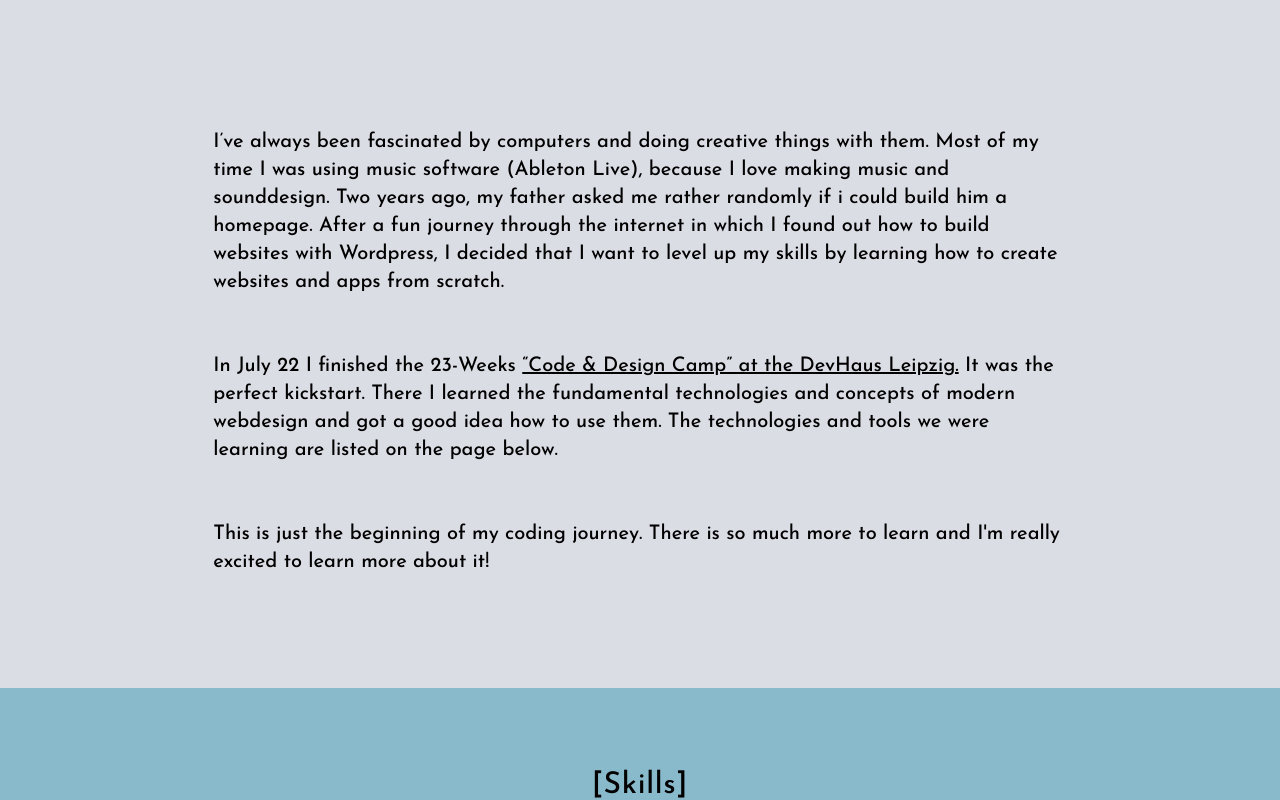
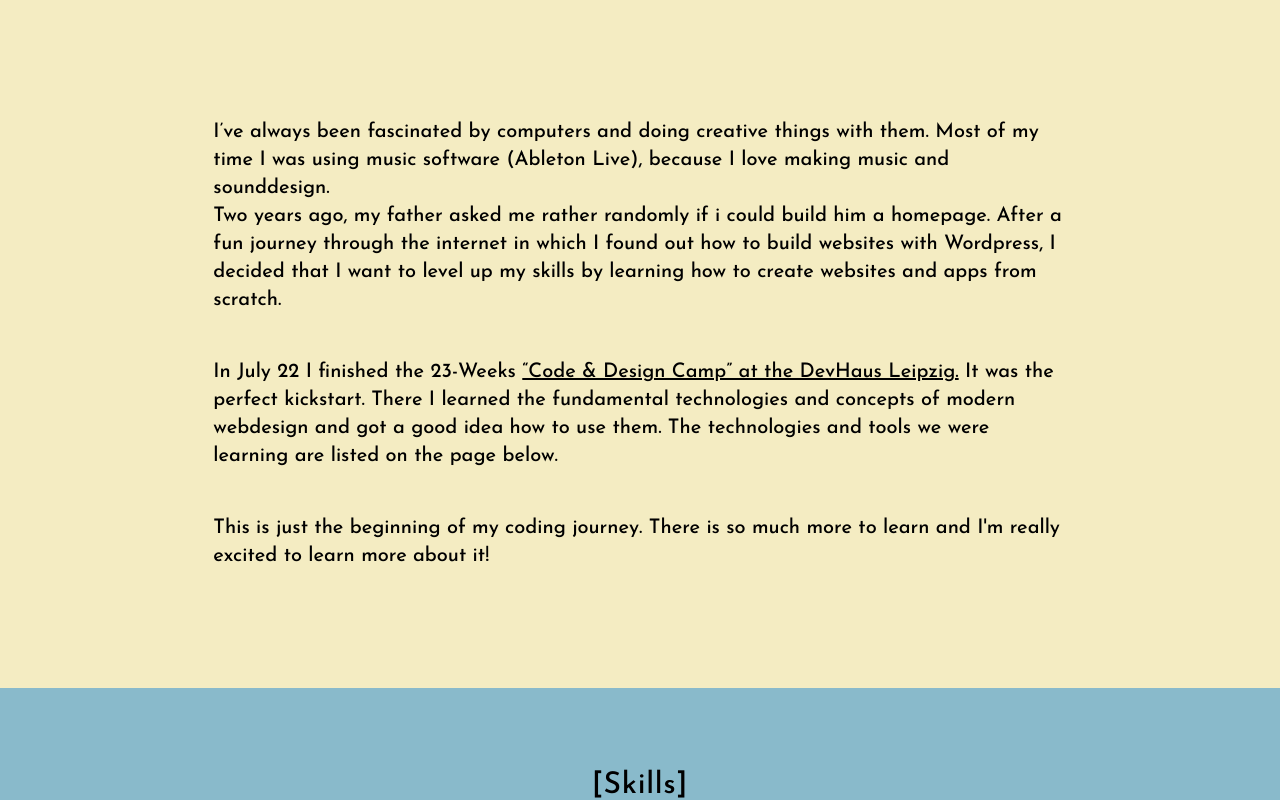
Before and after one commit to SimonBoerner/portfolio-nextjs, a Next.js app: page / in a window 1280 px wide. Shown: the part 912-1712 px from the top of the page. Built offline with nearby package versions, Linux system fonts and the light colour scheme; what @beaubus/svg-patterns-for-tailwindcss would draw is missing.

Commit message:
some changes

```diff
--- a/Components/Aboutme.tsx
+++ b/Components/Aboutme.tsx
@@ -4,24 +4,23 @@ const Aboutme = () => {
   return (
     <div
       id="aboutme"
-      className="relative flex flex-col items-center justify-center pt-40 min-h-screen bg-palette2/20 text-xl snap-start text-black pb-8"
+      className="relative flex flex-col items-center justify-center pt-40 min-h-screen bg-palette4/50 text-xl snap-start text-black pb-8"
     >
       <h1 className="absolute top-20 md:mx-auto text-3xl tracking-wide">
         [About Me]
       </h1>
-      <p className="w-5/6 md:w-4/6">
+      <p className="w-5/6 md:w-4/6 pb-4">
         I’ve always been fascinated by computers and doing creative things with
         them. Most of my time I was using music software (Ableton Live), because
-        I love making music and sounddesign. Two years ago, my father asked me
-        rather randomly if i could build him a homepage. After a fun journey
-        through the internet in which I found out how to build websites with
-        Wordpress, I decided that I want to level up my skills by learning how
-        to create websites and apps from scratch.
+        I love making music and sounddesign. <br /> Two years ago, my father
+        asked me rather randomly if i could build him a homepage. After a fun
+        journey through the internet in which I found out how to build websites
+        with Wordpress, I decided that I want to level up my skills by learning
+        how to create websites and apps from scratch.
       </p>
       <br />
-      <br />
 
-      <p className="w-5/6 md:w-4/6">
+      <p className="w-5/6 md:w-4/6 pb-4">
         In July 22 I finished the 23-Weeks&nbsp;
         <a
           href="https://devhausleipzig.de/de"
@@ -37,9 +36,8 @@ const Aboutme = () => {
         page below.
       </p>
       <br />
-      <br />
 
-      <p className="w-5/6 md:w-4/6">
+      <p className="w-5/6 md:w-4/6 pb-4">
         This is just the beginning of my coding journey. There is so much more
         to learn and I'm really excited to learn more about it! <br />
       </p>
--- a/Components/Contact.tsx
+++ b/Components/Contact.tsx
@@ -7,7 +7,7 @@ const Contact = () => {
   return (
     <div
       id="contact"
-      className="min-h-screen bg-palette4/20 relative flex flex-col justify-center items-center"
+      className="min-h-screen bg-palette7/60 relative flex flex-col justify-center items-center"
       onClick={() => setShowLangOptions(false)}
     >
       <div className="flex justify-center items-center">
--- a/Components/Projects.tsx
+++ b/Components/Projects.tsx
@@ -6,7 +6,7 @@ const Projects = () => {
   return (
     <div
       id="projects"
-      className="relative min-h-screen bg-palette6/60 pt-40 snap-start flex justify-center"
+      className="relative min-h-screen bg-palette2/60 pt-40 snap-start flex justify-center"
     >
       <h1 className="absolute top-20 md:mx-auto text-3xl tracking-wide">
         [Projects]
--- a/tailwind.config.js
+++ b/tailwind.config.js
@@ -28,6 +28,7 @@ module.exports = {
       palette4: "#E9D985",
       palette5: "#5E7557",
       palette6: "#8E4765",
+      palette7: "#DDF2F5",
     },
   },
   plugins: [require("@beaubus/svg-patterns-for-tailwindcss")],
```
